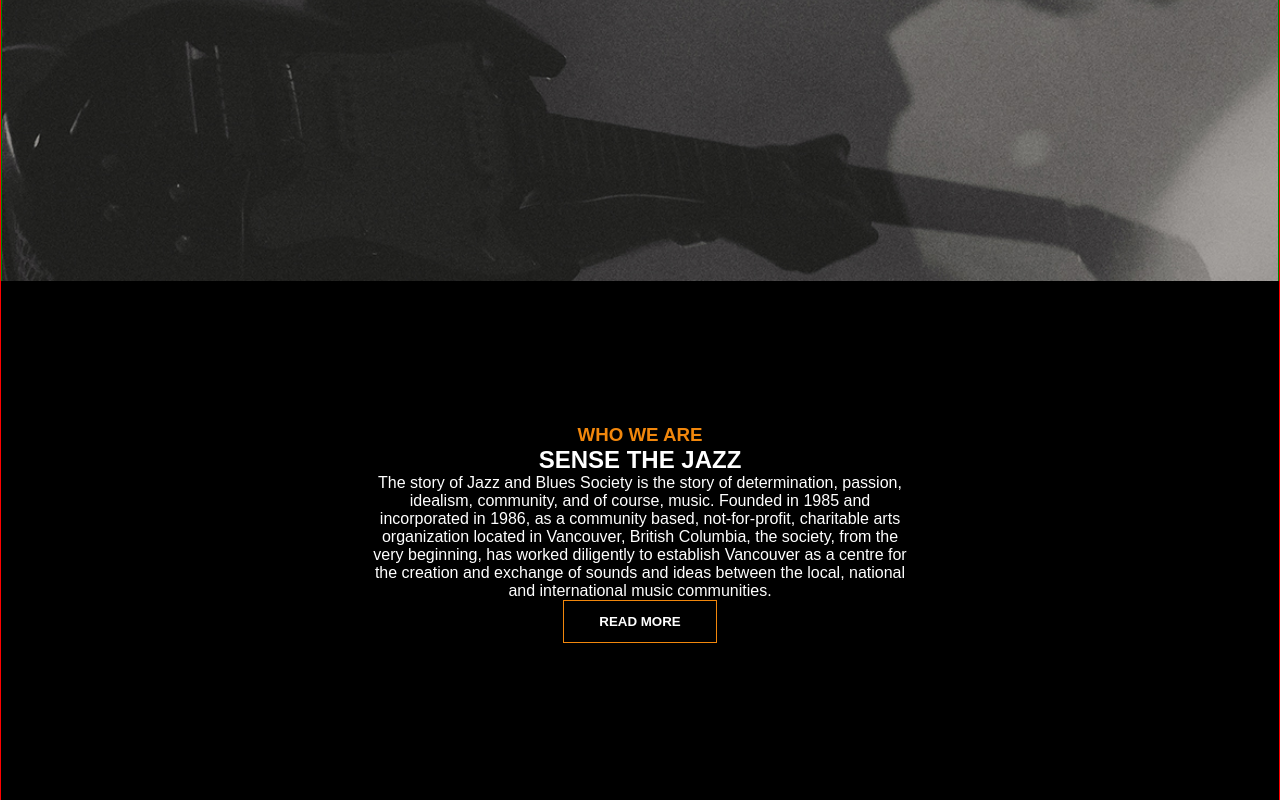
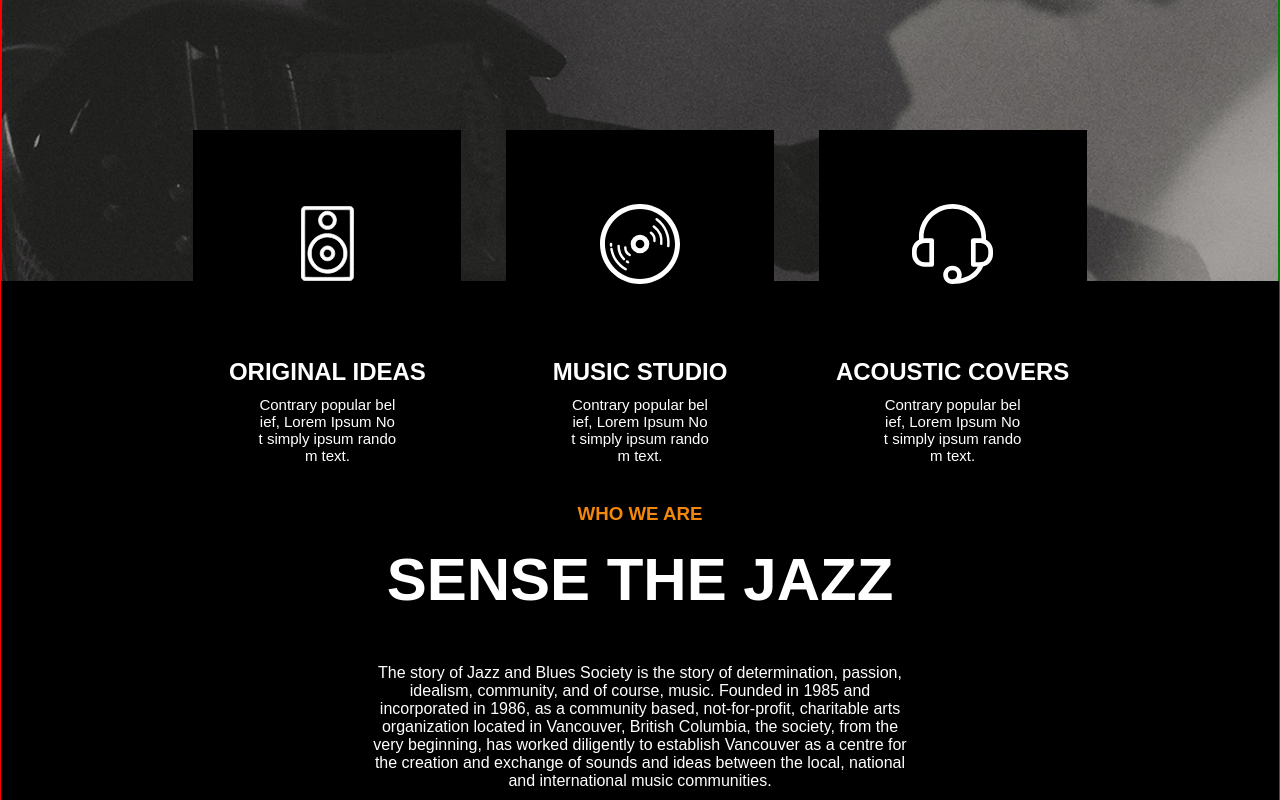
Before and after one commit to saragisondi/proj-html-vuejs, a Vue app: page / in a window 1280 px wide. Shown: the part 720-1520 px from the top of the page. Built offline with nearby package versions, Linux system fonts and the light colour scheme.

Commit message:
add cards

```diff
--- a/src/components/Main.vue
+++ b/src/components/Main.vue
@@ -18,12 +18,46 @@
     <section>
       <div class="container-jumbotron">
         <div class="jumbotron">
-          <img :src="store.jumbotron" alt="image-jumbotron">
+          <img class="img-jumbotron" :src="store.jumbotron" alt="image-jumbotron">
+
           <div class="text">
             <h3 class="subtitle">INSTRUMENTAL ROCK</h3>
             <h1>MUSIC IN THIS VIDEO</h1>
             <button>READ MORE</button>
           </div>
+
+          <div class="container-cards">
+            <div class="card">
+
+              <div class="container-img">
+                <img class="speaker" src="/public/speaker.svg" alt="cassa">
+              </div>
+
+              <div class="description">
+                <h2>ORIGINAL IDEAS</h2>
+                <p>Contrary popular belief, Lorem Ipsum Not simply ipsum random text. </p>
+              </div>
+            </div>
+            <div class="card">
+              <div class="container-img">
+                <img src="/public/disc.svg" alt="music stydio">
+              </div>
+              <div class="description">
+                <h2>MUSIC STUDIO</h2>
+                <p>Contrary popular belief, Lorem Ipsum Not simply ipsum random text. </p>
+              </div>
+            </div>
+            <div class="card">
+              <div class="container-img">
+                <img src="/public/headphones.svg" alt="acoustic cover">
+              </div>
+              <div class="description">
+                <h2>ACOUSTIC COVERS</h2>
+                <p>Contrary popular belief, Lorem Ipsum Not simply ipsum random text. </p>
+              </div>
+            </div>
+          </div>
+
         </div>
       </div>
 
@@ -70,11 +104,11 @@
 
     <section>
       <div class="container-section">
+        <div class="best-music-blog">
+          <h3 class="subtitle">MUSIC BLOG</h3>
+          <h1>BEST MUSIC BLOG</h1>
+        </div>
 
-      </div>
-      <div class="best-music-blog">
-        <h3 class="subtitle">MUSIC BLOG</h3>
-        <h1>BEST MUSIC BLOG</h1>
       </div>
     </section>
 
@@ -107,6 +141,10 @@
     border:1px solid red;
     .container-section{
       @include d-flex("both");
+      h1{
+      margin: 20px 0;
+      font-size: 60px;
+    }
     }
 
   }
@@ -121,25 +159,69 @@
       position: relative;
       border:1px solid green;
       @include d-flex("both");
-
-      img{
+      .img-jumbotron{
         width: 100%;
         height:900px;
         object-fit: cover;
       }
 
-    }
 
-  }
-  .text{
+
+    .text{
     text-align: center;
     position: absolute;
-    h1{
-      font-size: 60px;
+    top:200px;
+  }
+
     }
 
   }
 
+
+  h1{
+    font-size: 100px;
+    margin:50px 0;
+  }
+
+  .container-cards{
+    width:70%;
+    @include d-flex("between");
+    position: absolute;
+    bottom:-200px;
+
+    .card{
+      width:calc(90% / 3);
+      height: 350px;
+      background-color: $primary-color;
+
+
+      .container-img{
+        width: 100%;
+        height:65%;
+        @include d-flex("both");
+
+        img{
+          width: 30%;
+          filter: invert(100%);
+        }
+
+        .speaker{
+          width: 20%;
+        }
+      }
+
+      .description{
+        text-align: center;
+        height:30%;
+
+        p{
+          margin: 10px 65px;
+          font-size: 15px;
+          word-break: break-all;
+        }
+      }
+    }
+  }
   .subtitle{
     color:$secondary-color;
 
@@ -149,8 +231,17 @@
     width: 43%;
     height:700px;
     text-align: center;
-    @include d-flex("both")
+    @include d-flex("column");
+    margin-bottom:100px;
 
+    h1{
+      margin: 20px 0;
+      font-size: 60px;
+    }
+
+    p{
+      margin: 50px 0;
+    }
   }
 
   .new-music-video, .album-out-now{
--- a/src/components/scss/Mixin.scss
+++ b/src/components/scss/Mixin.scss
@@ -11,5 +11,8 @@
     justify-content: space-between;
   }@else if $type == "evenly"{
     justify-content: space-evenly;
+  }@else if $type == "column"{
+    flex-direction: column;
+    justify-content: end;
   }
 }
```
